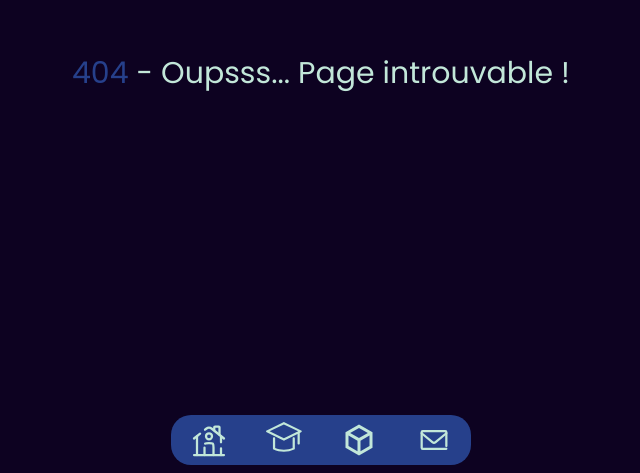
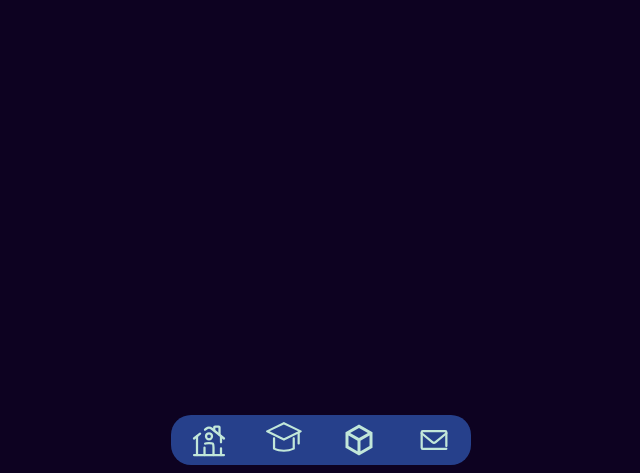
Before and after one commit to Mitotow/Portfolio, an Angular app: page /contact in a window 1280 px wide. Before the commit this address had no page. Shown: the part 327-800 px from the top of the page, without its empty margins (319-959 px from the left). Built offline with nearby package versions, Linux system fonts and the light colour scheme.

Commit message:
Generate and add to routes contact page

```diff
--- a/src/app/app-routing.module.ts
+++ b/src/app/app-routing.module.ts
@@ -4,6 +4,7 @@ import { HomePageComponent } from './home-page/home-page.component';
 import { SkillsPageComponent } from './skills-page/skills-page.component';
 import { NotfoundPageComponent } from './notfound-page/notfound-page.component';
 import { ProjectsPageComponent } from './projects-page/projects-page.component';
+import { ContactPageComponent } from './contact-page/contact-page.component';
 
 const routes: Routes = [
   {
@@ -19,6 +20,10 @@ const routes: Routes = [
     component: ProjectsPageComponent,
   },
   {
+    path: 'contact',
+    component: ContactPageComponent,
+  },
+  {
     path: '**',
     component: NotfoundPageComponent,
   }
--- a/src/app/app.module.ts
+++ b/src/app/app.module.ts
@@ -8,6 +8,7 @@ import { HomePageComponent } from './home-page/home-page.component';
 import { NotfoundPageComponent } from './notfound-page/notfound-page.component';
 import { SkillsPageComponent } from './skills-page/skills-page.component';
 import { ProjectsPageComponent } from './projects-page/projects-page.component';
+import { ContactPageComponent } from './contact-page/contact-page.component';
 
 @NgModule({
   declarations: [
@@ -16,7 +17,8 @@ import { ProjectsPageComponent } from './projects-page/projects-page.component';
     HomePageComponent,
     NotfoundPageComponent,
     SkillsPageComponent,
-    ProjectsPageComponent
+    ProjectsPageComponent,
+    ContactPageComponent
   ],
   imports: [
     BrowserModule,
--- /dev/null
+++ b/src/app/contact-page/contact-page.component.html
@@ -0,0 +1,3 @@
+<div class="page">
+
+</div>
--- /dev/null
+++ b/src/app/contact-page/contact-page.component.scss
@@ -0,0 +1,5 @@
+@import "../../styles.scss";
+
+.page {
+    @include OnePage();
+}
```
Also changed, not shown: src/app/contact-page/contact-page.component.ts (added, +10 -0 lines), 1 other file (tests, documents, lock files or other folders).
